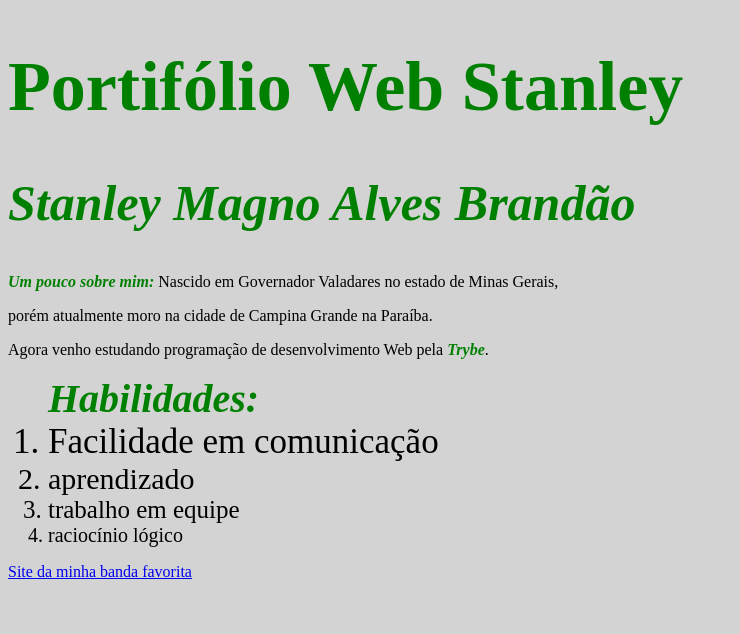
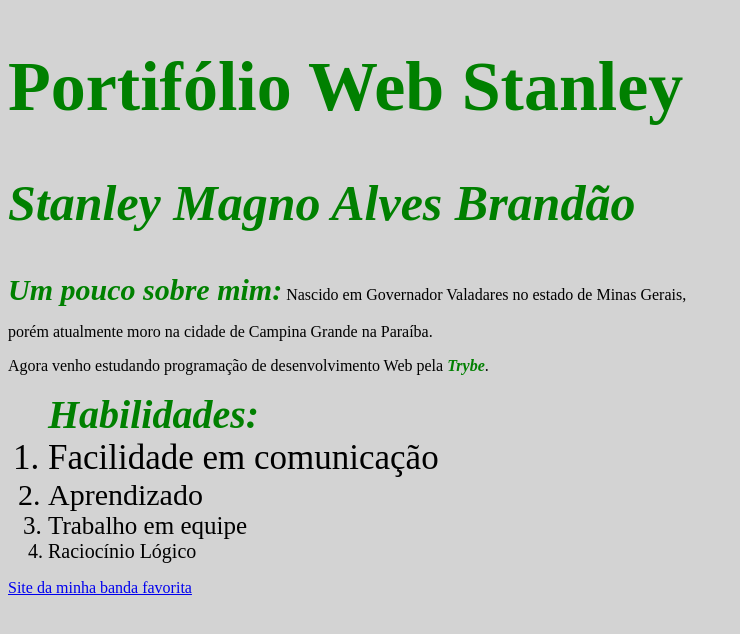
Before and after one commit to Brandao-S/Brandao-S.github.io, a plain HTML site: page index.html in a window 1280 px wide. Shown: the whole page, without its empty margins (0-740 px from the left). Drawn offline with Linux system fonts and the light colour scheme.

Commit message:
Mais uma alteração

```diff
--- a/index.html
+++ b/index.html
@@ -26,6 +26,7 @@
         .um-pouco {
             color: green;
             font-style: oblique;
+            font-size: 30px;
         }
         .hab {
             color: green;
@@ -61,9 +62,9 @@
 
     <ol><strong class="hab">Habilidades:</strong>
         <li class="faci">Facilidade em comunicação</li>
-        <li class="apren"> aprendizado</li>
-        <li class="trab">trabalho em equipe</li>
-        <li class="raci">raciocínio lógico</li>
+        <li class="apren">Aprendizado</li>
+        <li class="trab">Trabalho em equipe</li>
+        <li class="raci">Raciocínio Lógico</li>
     </ol>
     <a href="https://ghost-official.com/" target="_blank">Site da minha banda favorita</a>
 
```
